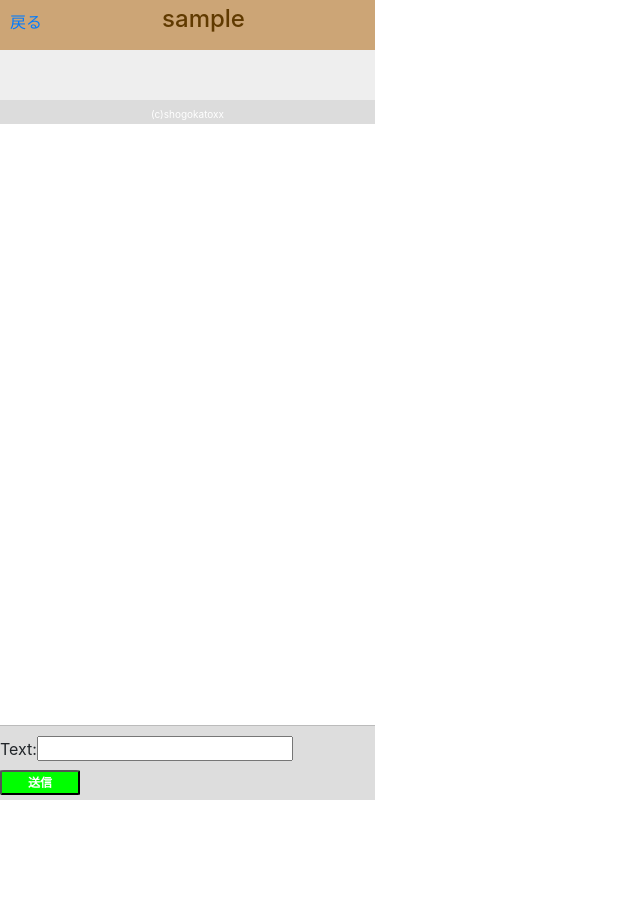
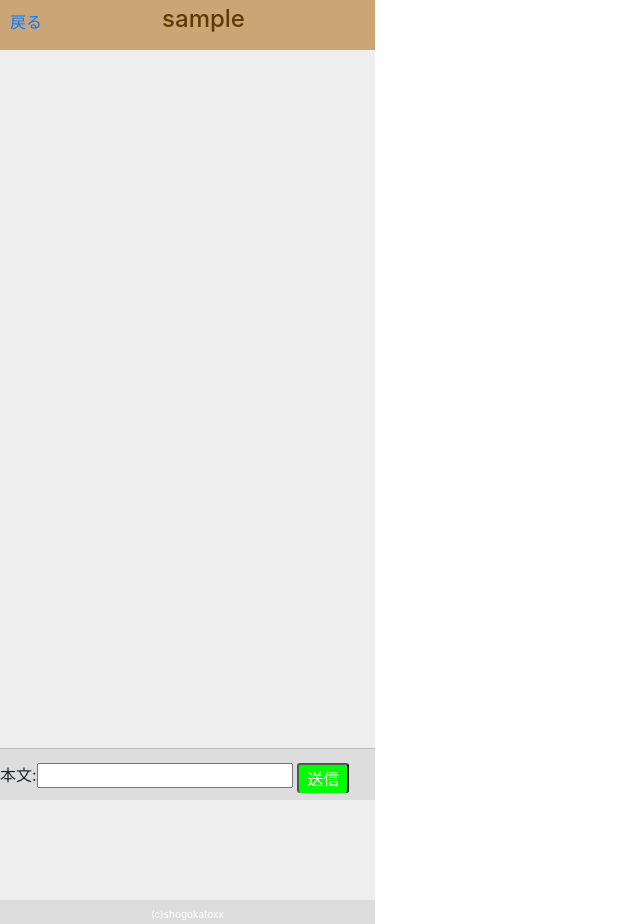
Before and after one commit to shogokatoxx/my-simple-chat-django, a Django app: page /chat/1 in a window 1280 px wide. Shown: the whole page, without its empty margins (0-640 px from the left). Before the commit the page ends 800 px from the top, so only its background shows below. Run offline with Django 3.2, Linux system fonts and the light colour scheme; a user stored in the database is signed in; tables that the repository leaves empty hold one stand-in row (values such as "Sample post"); some libraries are stand-ins or nearby versions.

Commit message:
ボタンデザイン変更、チャット画面30秒ごとに更新へ変更

```diff
--- a/accounts/templates/accounts/signup.html
+++ b/accounts/templates/accounts/signup.html
@@ -4,7 +4,7 @@
 <section class="common-form">
   <form method="post">
     {% csrf_token %}
-    {{ form }}
+    {{ form.as_p }}
     <button type="submit" class="submit">新規登録</button>
   </form>
 </section>
--- a/chatapp/models.py
+++ b/chatapp/models.py
@@ -3,16 +3,16 @@
 
 class Post(models.Model):
     author = models.ForeignKey('auth.user',on_delete=models.CASCADE)
-    text = models.CharField(max_length=200)
-    touser = models.CharField(max_length=200)
-    date = models.DateTimeField(default=timezone.now)
+    text = models.CharField('本文',max_length=200)
+    touser = models.CharField('宛先',max_length=200)
+    date = models.DateTimeField('作成日',default=timezone.now)
 
     def __str__(self):
         return self.text
 
 class Follow(models.Model):
     author = models.ForeignKey('auth.user',on_delete=models.CASCADE)
-    follow = models.CharField(max_length=50)
+    follow = models.CharField('追加',max_length=50)
 
     def __str__(self):
         return self.follow
--- a/chatapp/static/css/main.css
+++ b/chatapp/static/css/main.css
@@ -29,6 +29,7 @@
   padding-top:50px;
   width:375px;
   overflow:auto;
+  height:800px;
 }
 #top .global-nav , #seach .global-nav {
   list-style:none;
@@ -127,13 +128,18 @@
   height:25px;
 }
 #chat button,#loginout button{
-  width:80px;
-  height:25px;
-  border-radius:5%;
-  font-size:12px;
-  font-weight:bold;
-  background-color:#00ff00;
-  color:#ffffff;
+  display:inline-block;
+  padding:0.1em 0.5em;
+  text-decoration:none;
+  background:#00ff00;
+  color:#fff;
+  border-bottom:solid 4px #627295;
+  border-radius:3px;
+}
+#chat button,#loginout button:active{
+  -webkit-transform:translateY(4px);
+  transform:translateY(4px);
+  border-bottom:none;
 }
 footer{
   width:375px;
@@ -210,3 +216,6 @@
 #menu ul li a{
   color:#666666;
 }
+#chat .contents{
+  height:800px;
+}
--- a/chatapp/templates/chatapp/chat.html
+++ b/chatapp/templates/chatapp/chat.html
@@ -38,14 +38,25 @@
         {{ form }}
         <button type="submit">送信</button>
       </form>
+      <!-- <input type="hidden" id="in" value=""> -->
     </div>
     <footer>
       <small>(c)shogokatoxx</small>
     </footer>
     <script>
-      setTimeout(function(){
-        location.reload();
-      },15000);
+    // document.querySelector('input').value = localStorage.getItem('key');
+    setTimeout(function(){
+       // const input = document.querySelector('input').value;
+       // localStorage.setItem('key',input);
+       location.reload();
+     },30000);
+      // $(function(){
+      //   $("button").click(function(){
+      //     $("#result").load("more",function(){
+      //       $("#message").css("color","red");
+      //     });
+      //   });
+      // });
     </script>
   </body>
 </html>
--- a/chatapp/views.py
+++ b/chatapp/views.py
@@ -2,30 +2,32 @@
 from django.contrib.auth.models import User
 from .models import Post,Follow
 from .forms import PostForm,FollowForm
+from django.contrib.auth.decorators import login_required
 
 def top(request):
-    fobjs = Follow.objects.filter(author=request.user)
-    flists = []
-    posts = []
-    check = []
-    for fobj in fobjs:
-        a = fobj.follow
-        flists.append(a)
-        #二重フォロー対策
-        for flist in flists:
-            if flist not in check:
-                check.append(flist)
-    for f in check:
-        b = User.objects.get(username=f)
-        posts.append(b)
-    # users = User.objects.all()
-    # for p in users:
-    #     if p == request.user:
-    #         pass
-    #     else:
-    #         posts.append(p)
-    return render(request,'chatapp/top.html',{'posts':posts})
+    try:
+        fobjs = Follow.objects.filter(author=request.user)
+        flists = []
+        posts = []
+        check = []
+        for fobj in fobjs:
+            a = fobj.follow
+            flists.append(a)
+            #二重フォロー対策
+            for flist in flists:
+                if flist not in check:
+                    check.append(flist)
+        for f in check:
+            try:
+                b = User.objects.get(username=f)
+                posts.append(b)
+            except:
+                pass
+        return render(request,'chatapp/top.html',{'posts':posts})
+    except TypeError:
+        return render(request,'chatapp/top.html',{})
 
+@login_required
 def chat(request,pk):
     #選んだユーザーの名前取得
     user = User.objects.values_list('username',flat=True).get(pk=pk)
@@ -50,7 +52,7 @@
     #lists(全メッセージ)>>テンプレートでそれぞれ指定して分解
     return render(request,'chatapp/chat.html',{'lists':lists,'form':form,'user':user,'author':author})
 
-
+@login_required
 def seach(request):
     if request.method == 'POST':
         form = FollowForm(request.POST)
```
Also changed, not shown: chatapp/templates/chatapp/seach.html (+17 -1 lines), chatapp/migrations/0003_auto_20190604_1433.py (added).
